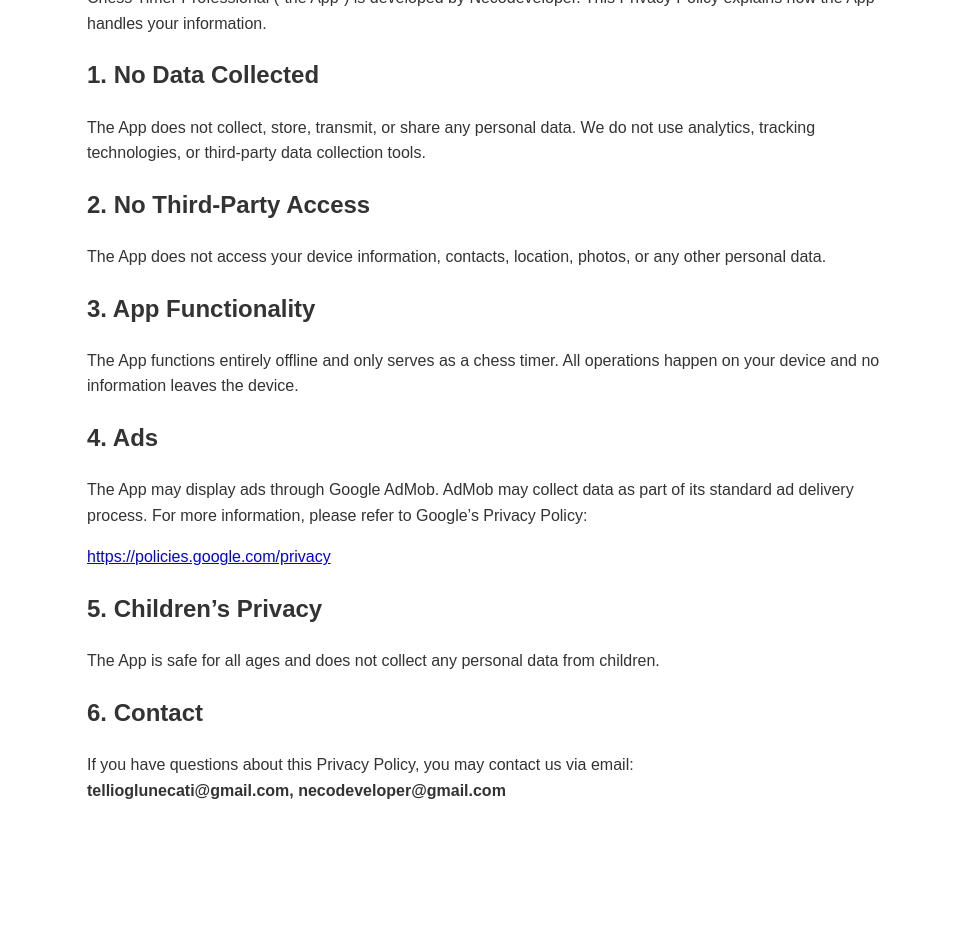
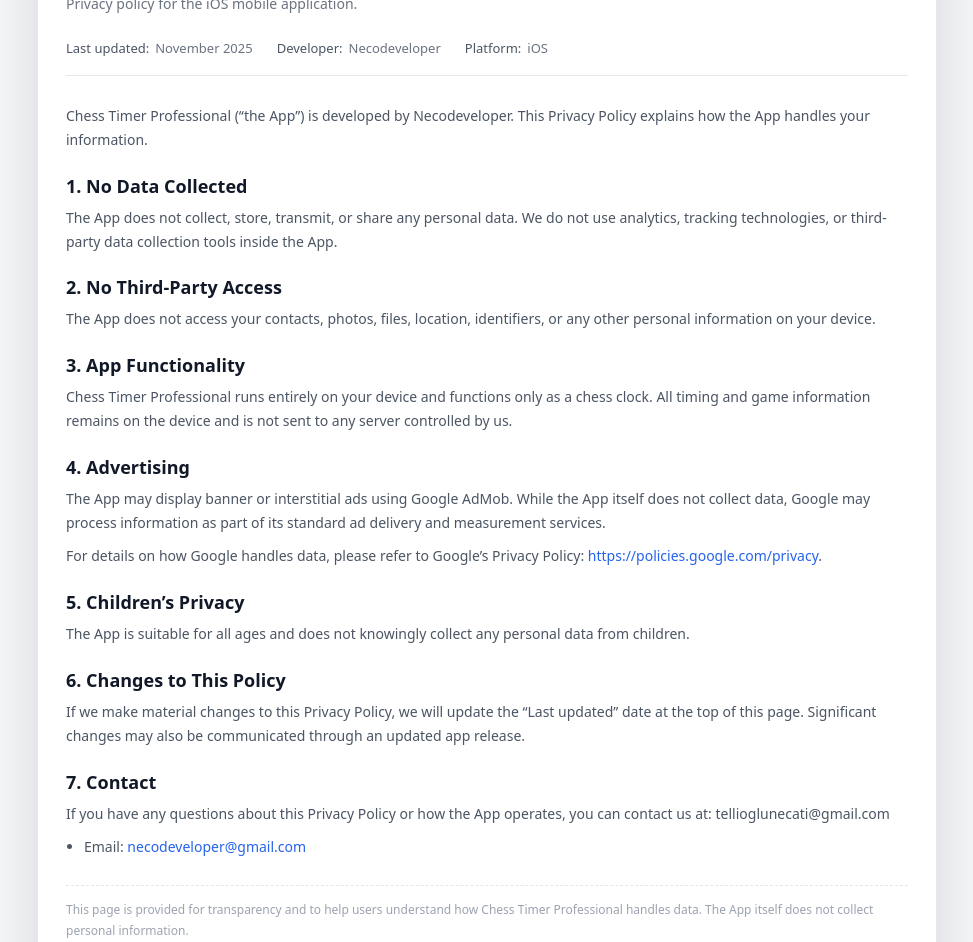
Before and after one commit to necodeveloper-dotcom/app-ads, a plain HTML site: page privacy.html in a window 1280 px wide. Shown: the part 169-1111 px from the top of the page, without its empty margins (153-1126 px from the left). Before the commit the page ends 1012 px from the top, so only its background shows below. Drawn offline with Linux system fonts and the light colour scheme.

Commit message:
Revamp privacy policy layout and content

```diff
--- a/privacy.html
+++ b/privacy.html
@@ -1,54 +1,239 @@
 <!DOCTYPE html>
 <html lang="en">
 <head>
-    <meta charset="UTF-8">
-    <meta name="viewport" content="width=device-width, initial-scale=1.0">
-    <title>Privacy Policy - Chess Timer Professional</title>
+  <meta charset="UTF-8" />
+  <meta name="viewport" content="width=device-width, initial-scale=1.0" />
+  <title>Privacy Policy – Chess Timer Professional</title>
   <style>
+    * {
+      box-sizing: border-box;
+      margin: 0;
+      padding: 0;
+    }
+
     body {
-            font-family: Arial, sans-serif;
-            margin: 40px auto;
-            max-width: 800px;
-            line-height: 1.6;
-            color: #333;
+      font-family: system-ui, -apple-system, BlinkMacSystemFont, "SF Pro Text",
+        "Helvetica Neue", Arial, sans-serif;
+      background: #f3f4f6;
+      color: #111827;
+      padding: 40px 16px;
     }
+
+    .page {
+      max-width: 900px;
+      margin: 0 auto;
+    }
+
+    .card {
+      background: #ffffff;
+      border-radius: 18px;
+      padding: 32px 28px 36px;
+      box-shadow: 0 18px 45px rgba(15, 23, 42, 0.12);
+      border: 1px solid #e5e7eb;
+    }
+
+    .badge {
+      display: inline-flex;
+      align-items: center;
+      gap: 8px;
+      font-size: 12px;
+      font-weight: 500;
+      color: #4b5563;
+      background: #e5f0ff;
+      border-radius: 999px;
+      padding: 4px 12px;
+      margin-bottom: 16px;
+    }
+
+    .badge-dot {
+      width: 8px;
+      height: 8px;
+      border-radius: 999px;
+      background: #2563eb;
+    }
+
     h1 {
-            color: #0070f3;
+      font-size: 28px;
+      font-weight: 700;
+      color: #111827;
+      margin-bottom: 8px;
+    }
+
+    .subtitle {
+      font-size: 14px;
+      color: #6b7280;
+      margin-bottom: 24px;
+    }
+
+    .meta {
+      display: flex;
+      flex-wrap: wrap;
+      gap: 12px 24px;
+      font-size: 13px;
+      color: #6b7280;
+      margin-bottom: 28px;
+      padding-bottom: 18px;
+      border-bottom: 1px solid #e5e7eb;
+    }
+
+    .meta span {
+      display: inline-flex;
+      align-items: center;
+      gap: 6px;
+    }
+
+    .meta-label {
+      font-weight: 500;
+      color: #4b5563;
+    }
+
+    h2 {
+      font-size: 18px;
+      font-weight: 600;
+      margin-top: 22px;
+      margin-bottom: 8px;
+      color: #111827;
+    }
+
+    p {
+      font-size: 14px;
+      line-height: 1.7;
+      color: #4b5563;
+      margin-bottom: 10px;
+    }
+
+    ul {
+      padding-left: 18px;
+      margin-bottom: 10px;
+    }
+
+    ul li {
+      font-size: 14px;
+      line-height: 1.7;
+      color: #4b5563;
+    }
+
+    a {
+      color: #2563eb;
+      text-decoration: none;
+    }
+
+    a:hover {
+      text-decoration: underline;
+    }
+
+    .section-spacing {
+      margin-top: 6px;
+      margin-bottom: 4px;
+    }
+
+    .footer-note {
+      margin-top: 26px;
+      font-size: 12px;
+      color: #9ca3af;
+      border-top: 1px dashed #e5e7eb;
+      padding-top: 14px;
+    }
+
+    @media (max-width: 640px) {
+      .card {
+        padding: 22px 18px 26px;
+        border-radius: 14px;
+      }
+
+      h1 {
+        font-size: 22px;
+      }
     }
   </style>
 </head>
 <body>
+  <div class="page">
+    <div class="card">
+      <div class="badge">
+        <span class="badge-dot"></span>
+        Privacy Policy
+      </div>
 
-<h1>Privacy Policy for Chess Timer Professional</h1>
+      <h1>Chess Timer Professional</h1>
+      <p class="subtitle">Privacy policy for the iOS mobile application.</p>
 
-<p>Last updated: November 2025</p>
+      <div class="meta">
+        <span><span class="meta-label">Last updated:</span> November 2025</span>
+        <span><span class="meta-label">Developer:</span> Necodeveloper</span>
+        <span><span class="meta-label">Platform:</span> iOS</span>
+      </div>
 
-<p>Chess Timer Professional (“the App”) is developed by Necodeveloper.
-This Privacy Policy explains how the App handles your information.</p>
+      <p>
+        Chess Timer Professional (“the App”) is developed by Necodeveloper.
+        This Privacy Policy explains how the App handles your information.
+      </p>
+
+      <div class="section-spacing"></div>
 
       <h2>1. No Data Collected</h2>
-<p>The App does not collect, store, transmit, or share any personal data.
-We do not use analytics, tracking technologies, or third-party data collection tools.</p>
+      <p>
+        The App does not collect, store, transmit, or share any personal data.
+        We do not use analytics, tracking technologies, or third-party data
+        collection tools inside the App.
+      </p>
 
       <h2>2. No Third-Party Access</h2>
-<p>The App does not access your device information, contacts, location, photos, or any other personal data.</p>
+      <p>
+        The App does not access your contacts, photos, files, location,
+        identifiers, or any other personal information on your device.
+      </p>
 
       <h2>3. App Functionality</h2>
-<p>The App functions entirely offline and only serves as a chess timer.
-All operations happen on your device and no information leaves the device.</p>
+      <p>
+        Chess Timer Professional runs entirely on your device and functions only
+        as a chess clock. All timing and game information remains on the device
+        and is not sent to any server controlled by us.
+      </p>
 
-<h2>4. Ads</h2>
-<p>The App may display ads through Google AdMob.
-AdMob may collect data as part of its standard ad delivery process.
-For more information, please refer to Google’s Privacy Policy:</p>
-<p><a href="https://policies.google.com/privacy" target="_blank">https://policies.google.com/privacy</a></p>
+      <h2>4. Advertising</h2>
+      <p>
+        The App may display banner or interstitial ads using Google AdMob.
+        While the App itself does not collect data, Google may process
+        information as part of its standard ad delivery and measurement
+        services.
+      </p>
+      <p>
+        For details on how Google handles data, please refer to Google’s
+        Privacy Policy:
+        <a href="https://policies.google.com/privacy" target="_blank"
+          >https://policies.google.com/privacy</a
+        >.
+      </p>
 
       <h2>5. Children’s Privacy</h2>
-<p>The App is safe for all ages and does not collect any personal data from children.</p>
+      <p>
+        The App is suitable for all ages and does not knowingly collect any
+        personal data from children.
+      </p>
 
-<h2>6. Contact</h2>
-<p>If you have questions about this Privacy Policy, you may contact us via email:<br>
-<b>tellioglunecati@gmail.com, necodeveloper@gmail.com</b></p>
+      <h2>6. Changes to This Policy</h2>
+      <p>
+        If we make material changes to this Privacy Policy, we will update the
+        “Last updated” date at the top of this page. Significant changes may
+        also be communicated through an updated app release.
+      </p>
 
+      <h2>7. Contact</h2>
+      <p>
+        If you have any questions about this Privacy Policy or how the App
+        operates, you can contact us at: tellioglunecati@gmail.com
+      </p>
+      <ul>
+        <li>Email: <a href="mailto:necodeveloper@gmail.com">necodeveloper@gmail.com</a></li>
+      </ul>
+
+      <p class="footer-note">
+        This page is provided for transparency and to help users understand how
+        Chess Timer Professional handles data. The App itself does not collect
+        personal information.
+      </p>
+    </div>
+  </div>
 </body>
 </html>
```
Lines whose indentation alone changed are shown as unchanged.
